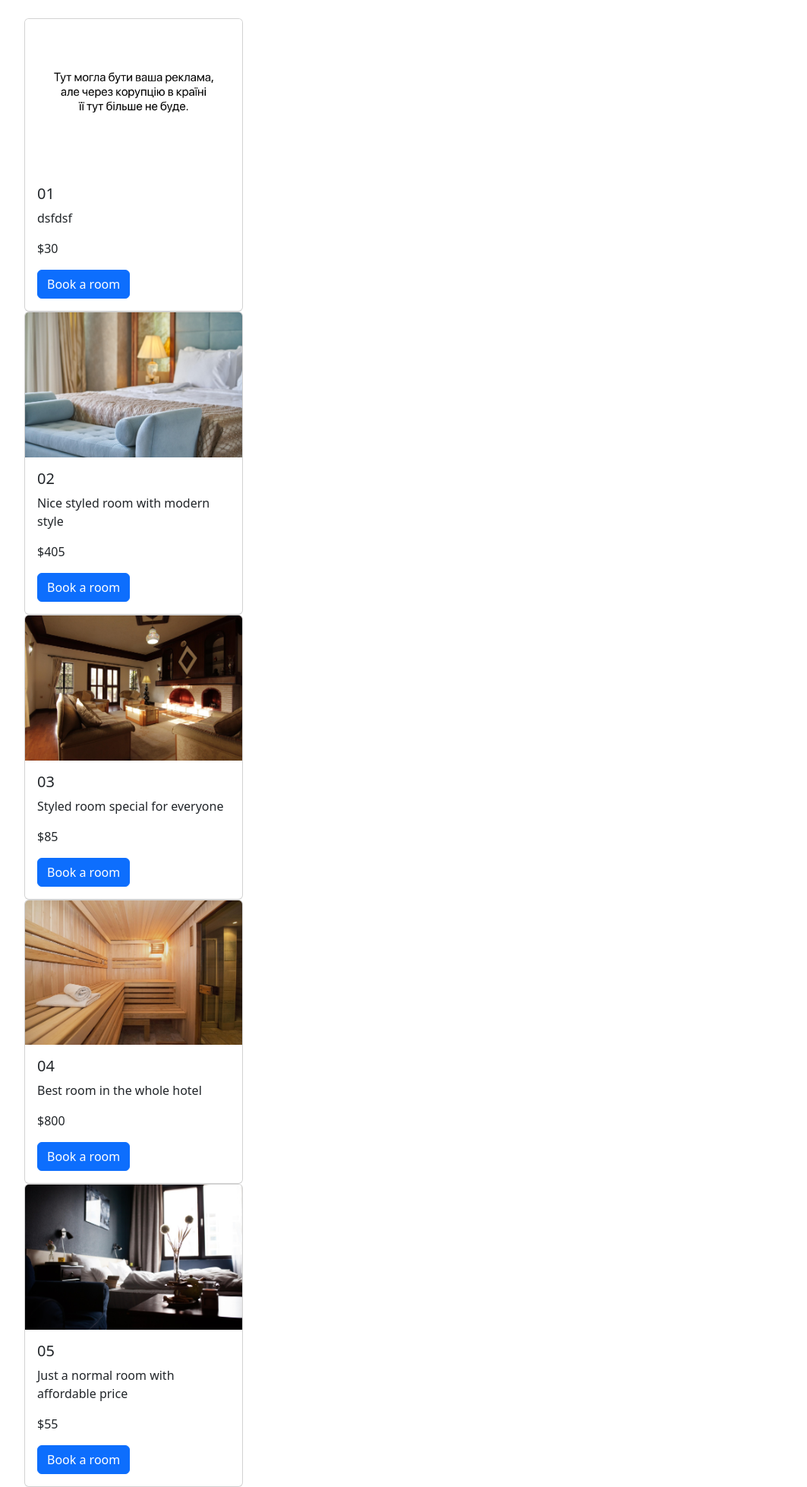
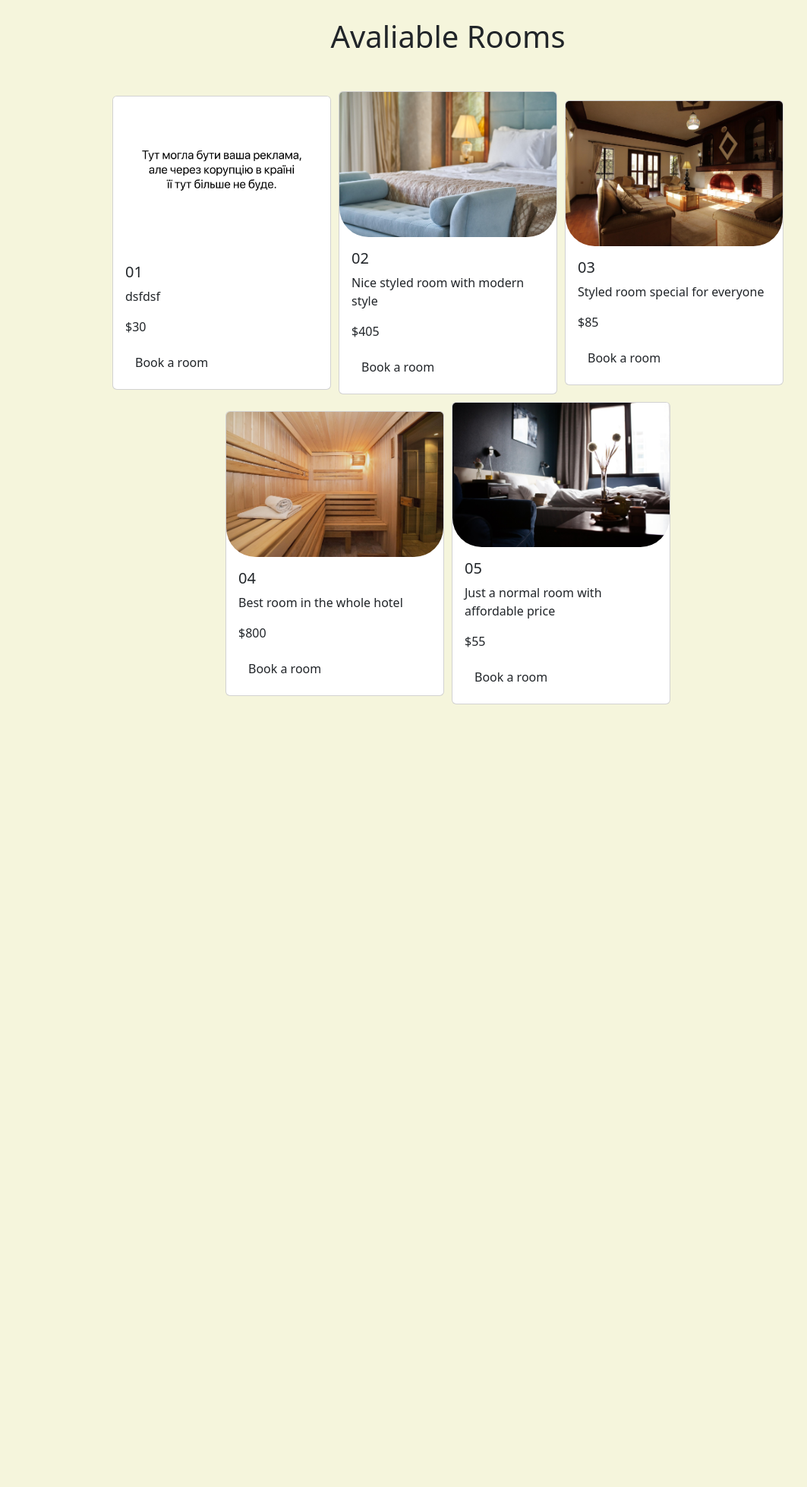
Before and after one commit to BruhWaxie/django-booking, a Django app: page / in a window 1280 px wide. Shown: the whole page at 76% size, without its empty margins (50-1113 px from the left). After the commit the page ends 927 px from the top, so only its background shows below. Run offline with Django 5.2, Linux system fonts and the light colour scheme; data comes from the database, SQL or seed files in the repository.

Commit message:
Add room details view and update index template with Bootstrap card layout

```diff
--- a/booking_app/views.py
+++ b/booking_app/views.py
@@ -4,3 +4,7 @@ from booking_app.models import Room, Booking
 def home(request):
     rooms = Room.objects.all()
     return render(request, 'index.html', context={'rooms':rooms})
+
+def room_info(request, room_id):
+    room = Room.objects.get(id=room_id)
+    return render(request, 'room-info.html', context={'room':room})
--- a/booking_project/urls.py
+++ b/booking_project/urls.py
@@ -18,9 +18,9 @@ from django.contrib import admin
 from django.urls import path
 from django.conf import settings
 from django.conf.urls.static import static
-from booking_app.views import home
-
+from booking_app.views import *
 urlpatterns = [
+    path('admin/', admin.site.urls),
     path('', home, name='home'),
-    path('admin/', admin.site.urls),
+    path('room-info/<int:room_id>',room_info, name='room_info')
 ] + static(settings.MEDIA_URL, document_root=settings.MEDIA_ROOT)
--- a/static/style.css
+++ b/static/style.css
@@ -1,4 +1,18 @@
-body {
+body{
     box-sizing: border-box;
     margin: 0;
+    background-color: beige !important;
+
 }
+.wrapper {
+
+    gap: 10px;
+    display: flex;
+    flex-wrap: wrap;
+    justify-content: center;
+    align-items: center;
+}
+
+img {
+    border-radius: 3vw;
+}
--- a/templates/index.html
+++ b/templates/index.html
@@ -1,16 +1,27 @@
 {% extends 'base.html' %}
 
 {% block content %}
+    <header>
+        <h1 class="text-center mb-5">Avaliable Rooms</h1>
+    </header>
+    <div class="wrapper">
         {% for room in rooms %}
+
         <div class="card" style="width: 18rem;">
             <img src="{{ room.image.url }}" class="card-img-top" alt="...">
             <div class="card-body">
                 <h5 class="card-title">{{ room.title }}</h5>
                 <p class="card-text">{{ room.description }}</p>
+
                 <p class="card-text">${{room.price}}</p>
-            <a href="#" class="btn btn-primary">Book a room</a>
+                <a href="{% url 'room_info' room.id %}" class="btn stretched-link">Book a room</a>
+
+
+
             </div>
         </div>
 
         {% endfor %}
+    </div>
+
 {% endblock content %}
```
Also changed, not shown: templates/room-info.html (added, +18 -0 lines). Lines whose indentation alone changed are shown as unchanged.
